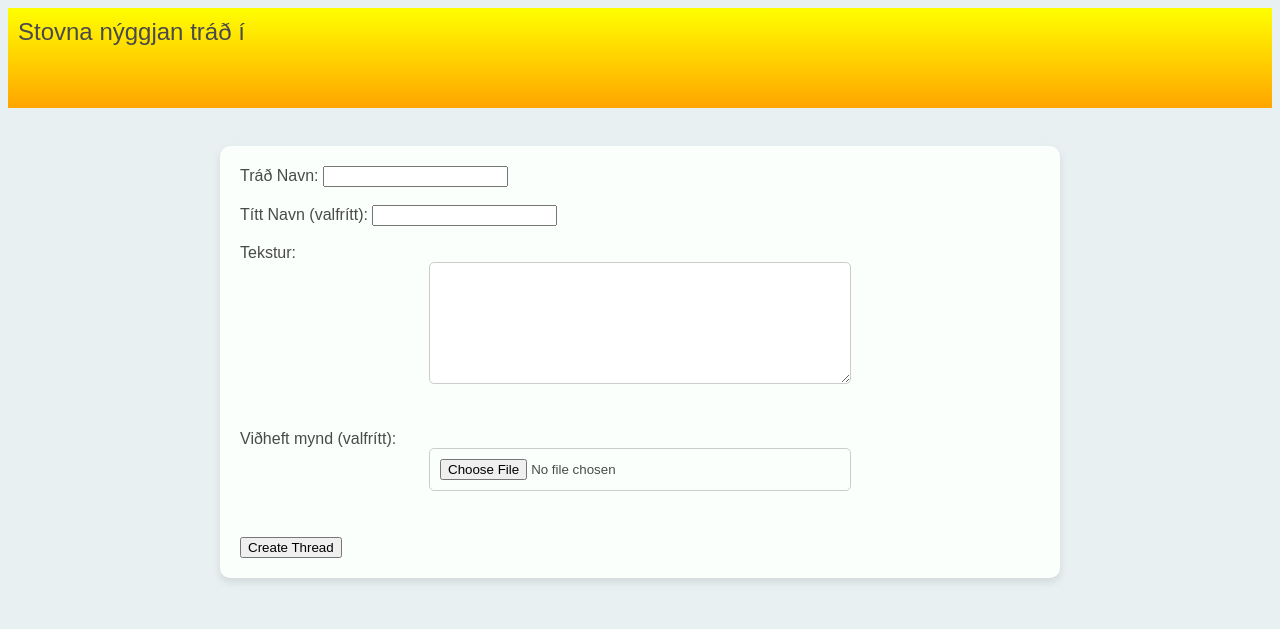
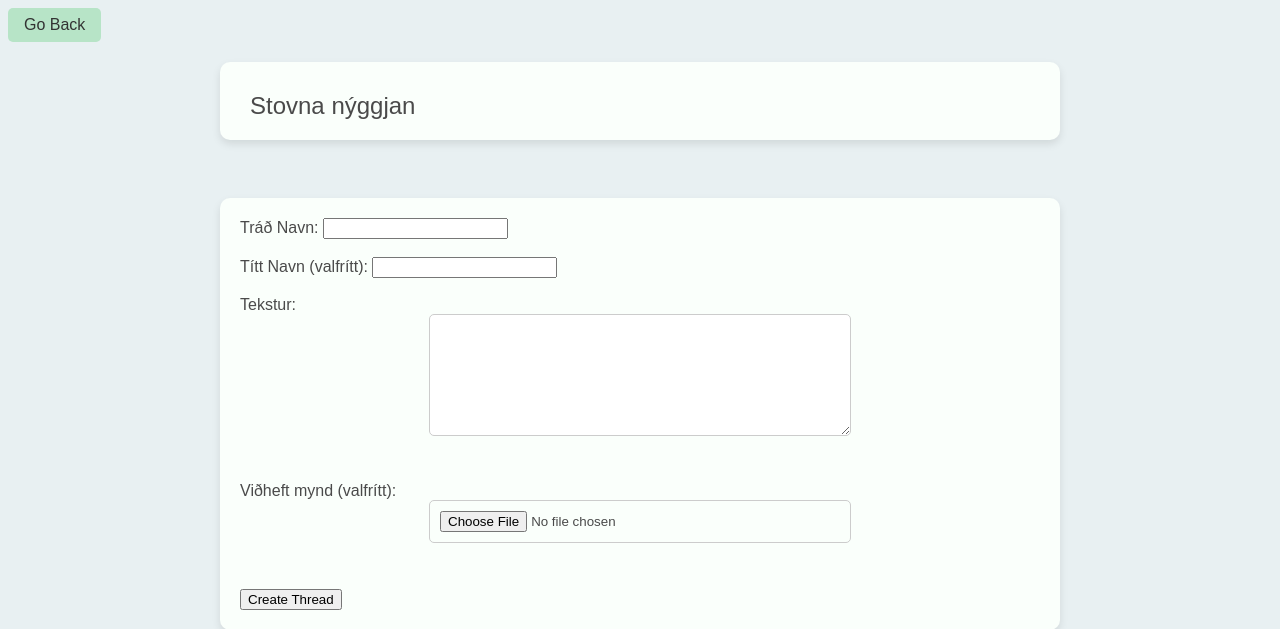
Before and after one commit to salomonvjoensen/linuxskipanir, a PHP site: page /create_thread.php?forum_id=1 in a window 1280 px wide. Shown: the top 629 px of the page. Run offline with PHP 8.4, Linux system fonts and the light colour scheme; a stand-in replaces the project's code that opens the database connection.

Commit message:
updates create_thread.php and view_thread.php

```diff
--- a/www/create_thread.php
+++ b/www/create_thread.php
@@ -67,7 +67,14 @@ if ($_SERVER["REQUEST_METHOD"] == "POST") {
     <link rel="stylesheet" type="text/css" href="style.css">
 </head>
 <body>
-    <div class="gradient-box"><div class="small-title">Stovna nýggjan tráð í</div><div class="title"><?php echo htmlspecialchars($forum_name); ?></div></div>
+    <div class="nav-bar">
+        <!-- "Go Back" Button -->
+        <button onclick="goBackStructured()">Go Back</button>
+    </div>
+    <div id="forum" class="forum">
+        <div class="small-title">Stovna nýggjan </div>
+        <div class="title"><?php echo htmlspecialchars($forum_name); ?></div>
+    </div>
     <br>
     <form action="create_thread.php" method="post" enctype="multipart/form-data">
         <input type="hidden" name="forum_id" value="<?php echo $_GET['forum_id']; ?>">
@@ -81,5 +88,6 @@ if ($_SERVER["REQUEST_METHOD"] == "POST") {
         <input type="file" id="post_image" name="post_image"><br><br>
         <input type="submit" value="Create Thread">
     </form>
+    <script src="script.js"></script>
 </body>
 </html>
--- a/www/view_thread.php
+++ b/www/view_thread.php
@@ -87,7 +87,7 @@ if ($_SERVER["REQUEST_METHOD"] == "POST" && isset($_POST['submit_post'])) {
         // Commit transaction
         $pdo->commit();
 
-        header("Location: view_thread.php?thread_id=" . $thread_id . "&page=" . $newPage); // Redirect to the last page with the new post
+        header("Location: view_thread.php?thread_id=" . $thread_id . "&forum_id=" . $_GET['forum_id'] . "&page=" . $newPage); // Redirect to the last page with the new post
         exit();
     } catch (Exception $e) {
         $pdo->rollback();
@@ -141,7 +141,7 @@ if ($_SERVER["REQUEST_METHOD"] == "POST" && isset($_POST['submit_post'])) {
         <button id="toggleCreateReplyButton" onClick="toggleReplyForm();">Svara tráð</button>
     </div>
 
-    <form id="toggleReplyForm" style="visibility: hidden;" action="view_thread.php?thread_id=<?php echo $thread_id; ?>" method="post" enctype="multipart/form-data">
+    <form id="toggleReplyForm" style="visibility: hidden;" action="view_thread.php?thread_id=<?php echo $thread_id; ?>&forum_id=<?php echo htmlspecialchars($forum_id); ?>" method="post" enctype="multipart/form-data">
         <label for="author_name">Títt navn (valfrítt):</label>
         <input type="text" id="author_name" name="author_name"><br><br>
         <label for="post_text">Títt svar:</label>
```
